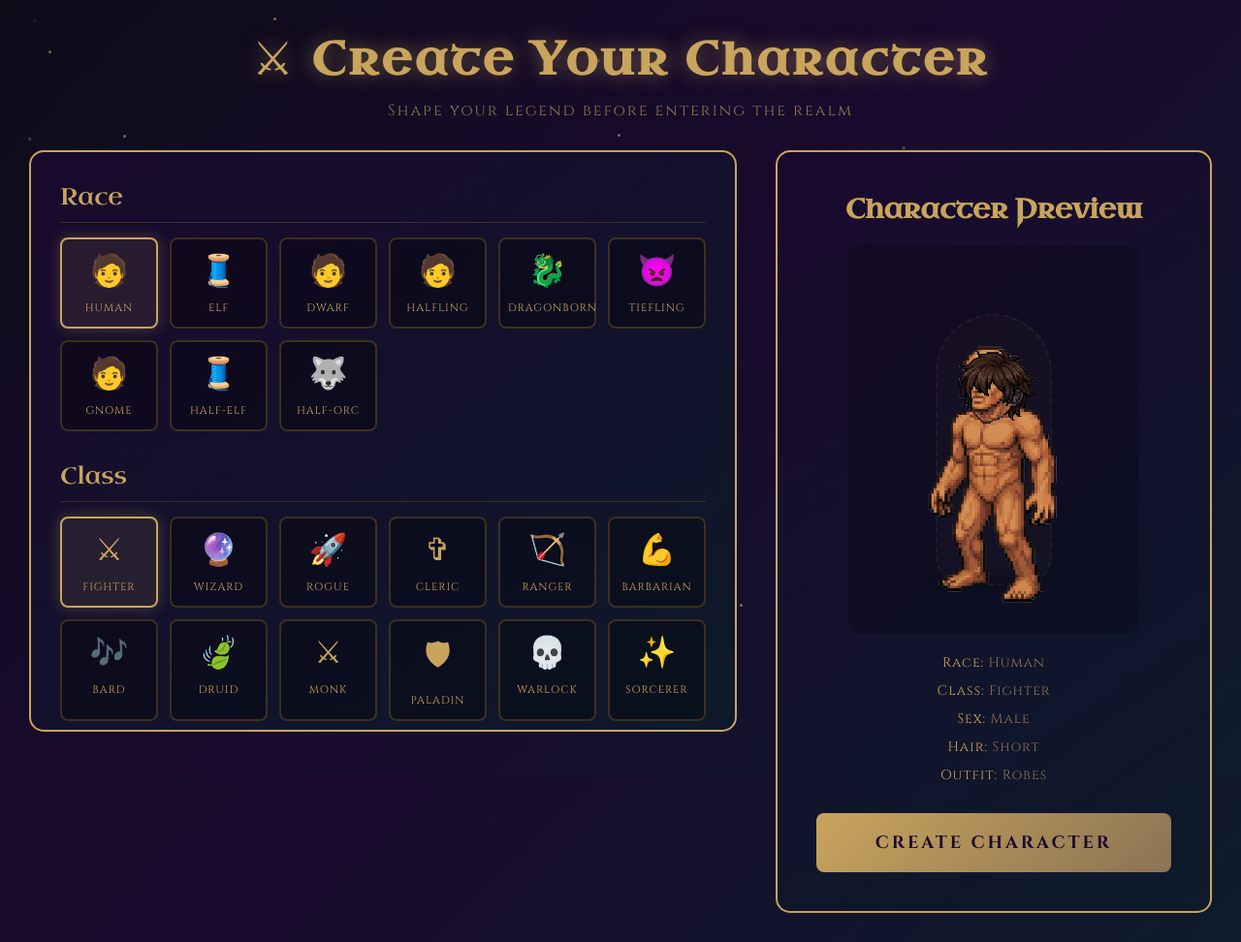
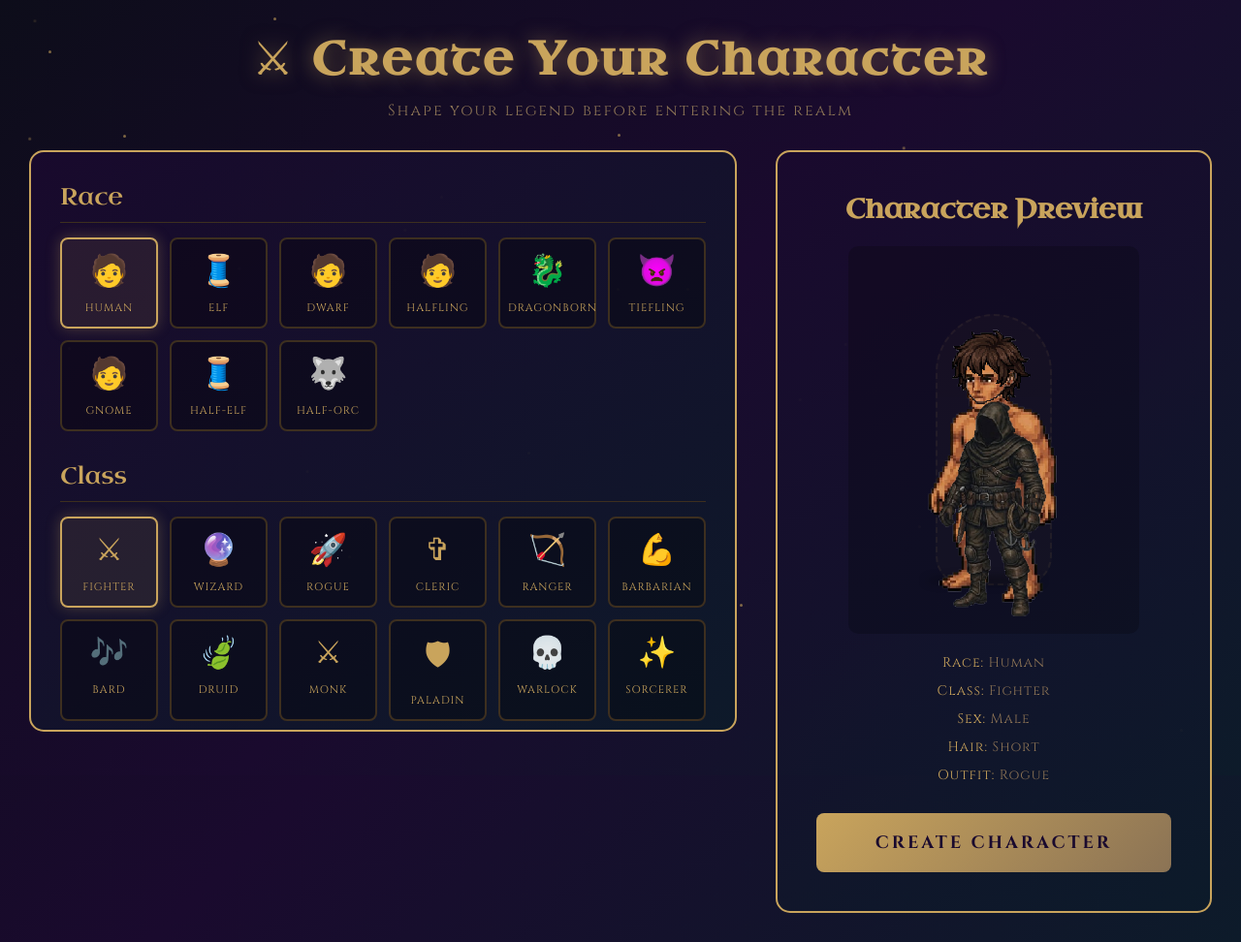
Before and after one commit to mojeigrers-star/D-D-game, a website: page character.html in a window 1280 px wide. Shown: the whole page at 97% size. Drawn offline with Linux system fonts and the light colour scheme; sample sign-in values are in the browser's storage.

Commit message:
fixed hair fr

```diff
--- a/character.html
+++ b/character.html
@@ -233,10 +233,10 @@ img.sprite-img[data-broken="true"] {
   bottom: 30px;
 }
 
-/* Outfit — same frame as body */
+/* Outfit — bigger and lower */
 #outfitImg {
-  height: 280px;
-  bottom: 30px;
+  height: 240px;
+  bottom: 10px;
 }
 
 /* Hair — small, anchored to the top of the head
@@ -246,10 +246,10 @@ img.sprite-img[data-broken="true"] {
   bottom: 210px;
 }
 
-#spriteBody        { z-index: 2; }
-#spriteRaceFeatures { z-index: 3; }
-#spriteHair        { z-index: 4; }
-#spriteOutfit      { z-index: 5; }
+#spriteBody         { z-index: 2; }
+#spriteRaceFeatures  { z-index: 3; }
+#spriteOutfit        { z-index: 4; }
+#spriteHair          { z-index: 5; }
 
 .preview-info { color: #c9a45c; font-size: 14px; margin: 10px 0; letter-spacing: 1px; }
 .preview-info span { color: #8b7355; }
@@ -380,7 +380,7 @@ img.sprite-img[data-broken="true"] {
 
       <div class="section-title">Outfit</div>
       <div class="selector-grid" id="outfitSelector">
-        <div class="selector-card" data-value="robes"><div class="icon">&#128081;</div><div class="label">Robes</div></div>
+        <div class="selector-card" data-value="rogue"><div class="icon">&#128608;</div><div class="label">Rogue</div></div>
         <div class="selector-card" data-value="casual"><div class="icon">&#128090;</div><div class="label">Casual</div></div>
         <div class="selector-card" data-value="leather"><div class="icon">&#128007;</div><div class="label">Leather</div></div>
         <div class="selector-card" data-value="plate"><div class="icon">&#129517;</div><div class="label">Plate</div></div>
@@ -411,7 +411,7 @@ img.sprite-img[data-broken="true"] {
                  onerror="this.setAttribute('data-broken','true');">
           </div>
           <div class="sprite-layer" id="spriteOutfit">
-            <img src="sprites/outfit/robes.png" id="outfitImg" alt="Outfit" class="sprite-img"
+            <img src="sprites/outfit/rogue.png" id="outfitImg" alt="Outfit" class="sprite-img"
                  onerror="this.setAttribute('data-broken','true');">
           </div>
         </div>
@@ -451,7 +451,7 @@ img.sprite-img[data-broken="true"] {
     hairStyle: 'short',
     hairColor: '#8B4513',
     skinTone: '#DEB887',
-    outfit: 'robes'
+    outfit: 'rogue'
   };
 
   // ===== SELECTOR SETUP =====
@@ -527,22 +527,25 @@ img.sprite-img[data-broken="true"] {
 
       // Per-style position & size overrides
       const overrides = {
-        'short':   { height: '90px',  left: '50%',  marginLeft: '0px'   },
-        'mohawk':  { height: '110px', left: '50%',  marginLeft: '-12px' },
-        'braided': { height: '110px', left: '50%',  marginLeft: '-12px' },
+        'short':   { height: '90px',  marginLeft: '-6px',  bottom: '230px' },
+        'mohawk':  { height: '110px', marginLeft: '-6px',  bottom: '210px' },
+        'braided': { height: '110px', marginLeft: '-10px', bottom: '195px' },
+        'ponytail':{ height: '110px', marginLeft: '0px',   bottom: '202px' },
+        'long':    { height: '110px', marginLeft: '0px',   bottom: '205px' },
       };
-      const defaults = { height: '110px', left: '50%', marginLeft: '0px' };
+      const defaults = { height: '110px', marginLeft: '0px', bottom: '210px' };
       const style = overrides[character.hairStyle] || defaults;
       hairImg.style.height      = style.height;
-      hairImg.style.left        = style.left;
+      hairImg.style.left        = '50%';
       hairImg.style.marginLeft  = style.marginLeft;
+      hairImg.style.bottom      = style.bottom;
     }
     document.getElementById('spriteHair').style.setProperty('--hair-color', character.hairColor);
   }
 
   function updateOutfit() {
     const outfitMap = {
-      'robes':      'sprites/outfit/robes.png',
+      'rogue':      'sprites/outfit/rogue.png',
       'casual':     'sprites/outfit/casual.png',
       'leather':    'sprites/outfit/leather.png',
       'plate':      'sprites/outfit/plate.png',
```
